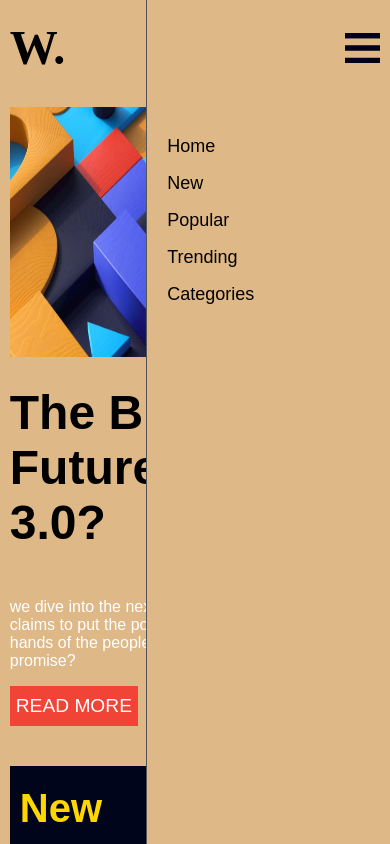
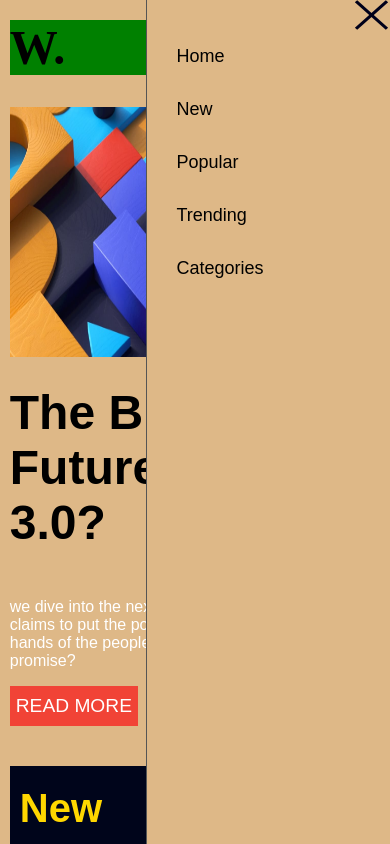
Before and after one commit to RashJrEdmund/News-homepage, a plain HTML site: page index.html in a window 390 px wide. Both pictures are taken after a click on the picture 353 px from the left and 47 px from the top of the page. Shown: the top 844 px of the page. Drawn offline with Linux system fonts and the light colour scheme.

Commit message:
added the close menu icon and made the drop down more responsive

```diff
--- a/assets/scripts/script.js
+++ b/assets/scripts/script.js
@@ -1,14 +1,18 @@
-let count = 0;
+const menuIcon = document.querySelector('.menu')
+const closMenuIcon = document.querySelector('.close-menu')
+const dropDown = document.querySelector('.varying')
+const navBtn = document.querySelectorAll('.nav-btn')
 
-/* trie */
+menuIcon.addEventListener('click', () => {
+    dropDown.classList.toggle('active')
+})
 
-document.querySelector('.menu').addEventListener('click', () => {
-    count++
-    if(count%2 == 1) {
-        document.querySelector(".varying").classList.toggle('active')
-        document.querySelector(".menu").style.position = 'fixed'
-    } else {
-        document.querySelector(".varying").classList.toggle('active')
-        document.querySelector(".menu").style.position = 'unset'
-    }
+closMenuIcon.addEventListener('click', () => {
+    dropDown.classList.toggle('active')
 })
+
+navBtn.forEach((btn) => {
+    btn.addEventListener('click', () => {
+        dropDown.classList.remove('active')
+    })
+})
--- a/assets/styles/style.css
+++ b/assets/styles/style.css
@@ -1,3 +1,7 @@
+html {
+  scroll-behavior: smooth;
+}
+
 * {
   box-sizing: border-box;
 }
@@ -17,13 +21,14 @@ nav header {
 }
 
 nav {
+  background-color: green;
   width: 95vw;
   max-width: 1224px;
+  height: fit-content;
   margin: 20px auto;
   display: flex;
   justify-content: space-between;
   align-items: center;
-  position: relative;
   z-index: 1;
 }
 
@@ -33,23 +38,29 @@ nav ul {
   margin: 0;
 }
 
+nav .close-menu {
+  display: none;
+}
+
 ul li {
   font-family: sans-serif;
   list-style: none;
   margin: 0 10px;
 }
 
-ul a {
+ul .nav-btn {
   text-decoration: none;
+  color: #000;
+  transition: 0.5s;
+}
+
+ul .nav-btn:hover {
+  background-color: #f14336;
   color: #000;
 }
 
-nav img {
-  position: absolute;
+nav .menu {
   display: none;
-  right: 0;
-  height: 30px;
-  width: 35px;
 }
 
 /* ENDING THE NAV AND STARTING THE WHOLE SECTION */
@@ -81,14 +92,14 @@ nav img {
   min-height: 250px
 }
 
-.sub-whole .column1>div {
+.sub-whole .column1 > div {
   display: grid;
   grid-template-columns: 1fr 1fr;
   gap: 1rem;
   margin: 1.5rem auto;
 }
 
-.column1>div .sub1 {
+.column1 > div .sub1 {
   color: #000;
   text-transform: capitalize;
   font-size: 3rem;
@@ -96,16 +107,16 @@ nav img {
   height: fit-content;
 }
 
-.column1>div .sub2 {
+.column1 > div .sub2 {
   display: grid;
 }
 
-.column1>div .sub2 p {
+.column1 > div .sub2 p {
   color: #fff;
   margin-top: 0;
 }
 
-.column1>div .sub2 button {
+.column1 > div .sub2 button {
   text-transform: uppercase;
   background-color: #f14336;
   color: #fff;
@@ -114,6 +125,12 @@ nav img {
   font-size: 1.2rem;
   border: none;
   margin-bottom: 0;
+  transition: 0.5s;
+}
+
+.column1 > div .sub2 button:hover {
+  background-color: #000;
+  color: #f14336;
 }
 
 .column2 {
@@ -125,7 +142,7 @@ nav img {
   max-height: 100%;
 }
 
-.column2>header {
+.column2 > header {
   text-transform: capitalize;
   color: #ffd700;
   font-size: 2.5rem;
@@ -133,7 +150,7 @@ nav img {
   margin-bottom: 10%;
 }
 
-.column2>div header {
+.column2 > div header {
   text-transform: capitalize;
   color: #fff;
   font-size: 1.5rem;
@@ -197,7 +214,7 @@ hr {
     grid-template-columns: 1fr;
   }
 
-  .sub-whole .column1>div {
+  .sub-whole .column1 > div {
     grid-template-columns: 1fr;
     gap: 3rem;
   }
@@ -217,7 +234,7 @@ hr {
     width: 100%;
   }
 
-  .foot-divs>div {
+  .foot-divs > div {
     width: fit-content;
     height: 100%;
     word-wrap: break-word;
@@ -226,46 +243,56 @@ hr {
 
 @media only screen and (max-width: 500px) {
   nav {
-    width: 95vw;
-    max-width: 1224px;
-    margin: 20px auto;
-    display: flex;
-    justify-content: space-between;
-    align-items: center;
     position: relative;
   }
 
+  .column1 > div .sub2 button:hover {
+    background-color: #f14336;
+    color: #fff;
+  }
+
   .varying {
-    display: none;
+    background-color: burlywood;
+    position: fixed;
+    right: -1000%;
+    top: 0;
+    display: flex;
+    flex-direction: column;
+    justify-content: unset;
+    border-left: 1px solid #555;
+    width: 65vw;
+    height: 100vh;
+    padding: 0;
+    padding-right: 10px;
+    transition: 0.5s;
   }
 
   .active {
+    right: -2.5vw;
+  }
+
+  nav .close-menu {
     display: unset;
-    background-color: burlywood;
-    border-left: 1px solid #555;
-    position: fixed;
-    flex-direction: column;
-    justify-content: unset;
-    width: 65vw;
-    height: 100vh;
-    right: -2.5vw;
-    top: 0;
-    padding: 120px 20px 0;
+    height: 30px;
+    width: 35px;
+    align-self: flex-end;
+    margin: 30stapx 10px 120px;
   }
 
   nav li {
     width: 100px;
     text-align: left;
     font-size: large;
-    margin: 1rem 0;
   }
 
-  nav img {
+  ul .nav-btn {
+    padding: 1rem 20px;
+  }
+
+  nav .menu {
     display: unset;
-    right: 2.5vw;
     height: 30px;
     width: 35px;
-    z-index: 2;
   }
 
   .whole-foot {
@@ -286,7 +313,7 @@ hr {
     width: 50%;
   }
 
-  .foot-divs>div {
+  .foot-divs > div {
     width: 100%;
     height: 100%;
     word-wrap: break-word;
--- a/index.html
+++ b/index.html
@@ -9,21 +9,22 @@
     <title>New Home Page</title>
 </head>
 <body>
-    <nav>
+    <nav id="nav">
         <header>W.</header>
         <!-- <div class="varying-menu-icon">
             <img src="assets/images/icon-menu.svg" alt="icons icon-menu">
         </div> -->
         <ul class="varying">
-            <a href="#"><li>Home</li></a>
-            <a href="#"><li>New</li></a>
-            <a href="#"><li>Popular</li></a>
-            <a href="#"><li>Trending</li></a>
-            <a href="#"><li>Categories</li></a>
+            <img src="assets/images/icon-menu-close.svg" alt="close menu icon" class="close-menu" id="close-menu">
+            <a href="#nav" class="nav-btn"><li>Home</li></a>
+            <a href="#new" class="nav-btn"><li>New</li></a>
+            <a href="#" class="nav-btn"><li>Popular</li></a>
+            <a href="#trending" class="nav-btn"><li>Trending</li></a>
+            <a href="#" class="nav-btn"><li>Categories</li></a>
         </ul>
         <img src="assets/images/icon-menu.svg" alt="menu icon" class="menu" id="menu">
     </nav>
-    <div class="whole">
+    <div class="whole" id="whole">
         <div class="sub-whole">
             <div class="column1">
                 <img src="assets/images/image-web-3-desktop.jpg" alt="colorful photo of art with cubes">
@@ -39,7 +40,7 @@
                     </div>
                 </div>
             </div>
-            <div class="column2">
+            <div class="column2" id="new">
                 <header>new</header>
                 <div class="new-sub">
                     <header>hydrogen vs electric cars</header>
@@ -57,7 +58,7 @@
                 </div>
             </div>
         </div>
-        <div class="whole-foot">
+        <div class="whole-foot" id="trending">
             <div class="foot-divs">
                 <img src="assets/images/image-retro-pcs.jpg" alt="a nice tech photo">
                 <div>
```
